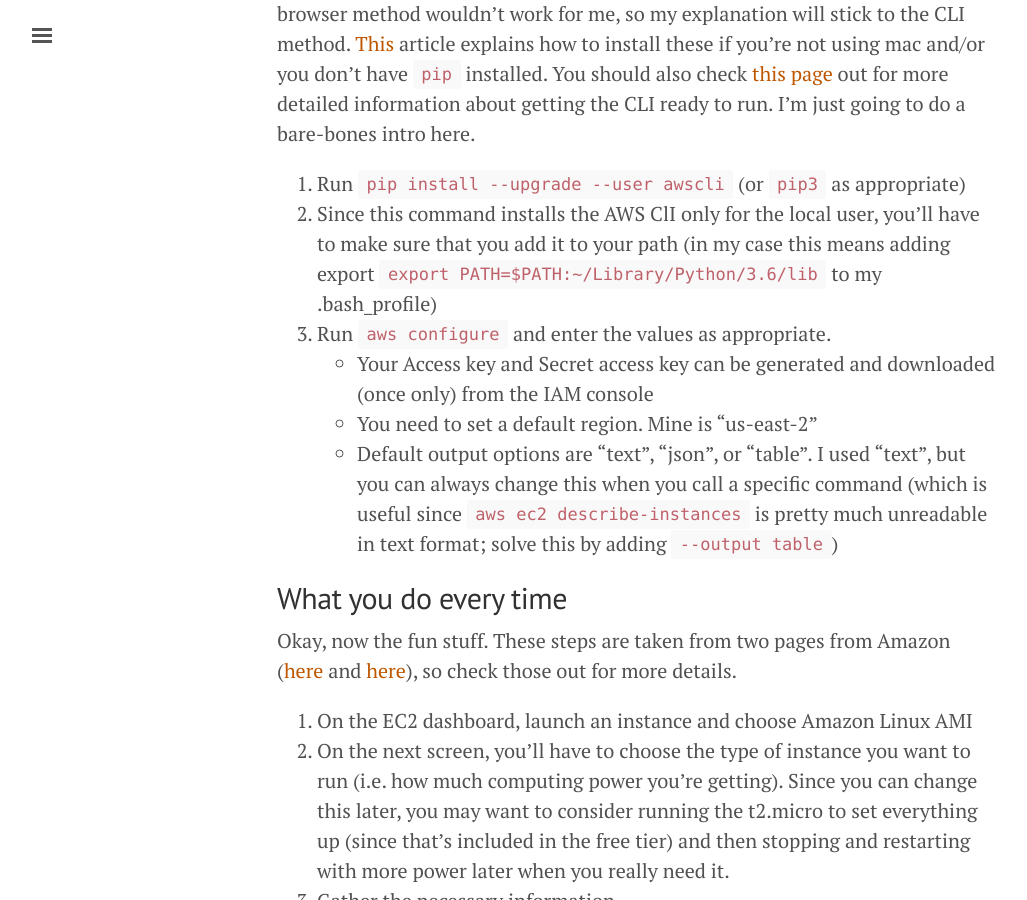
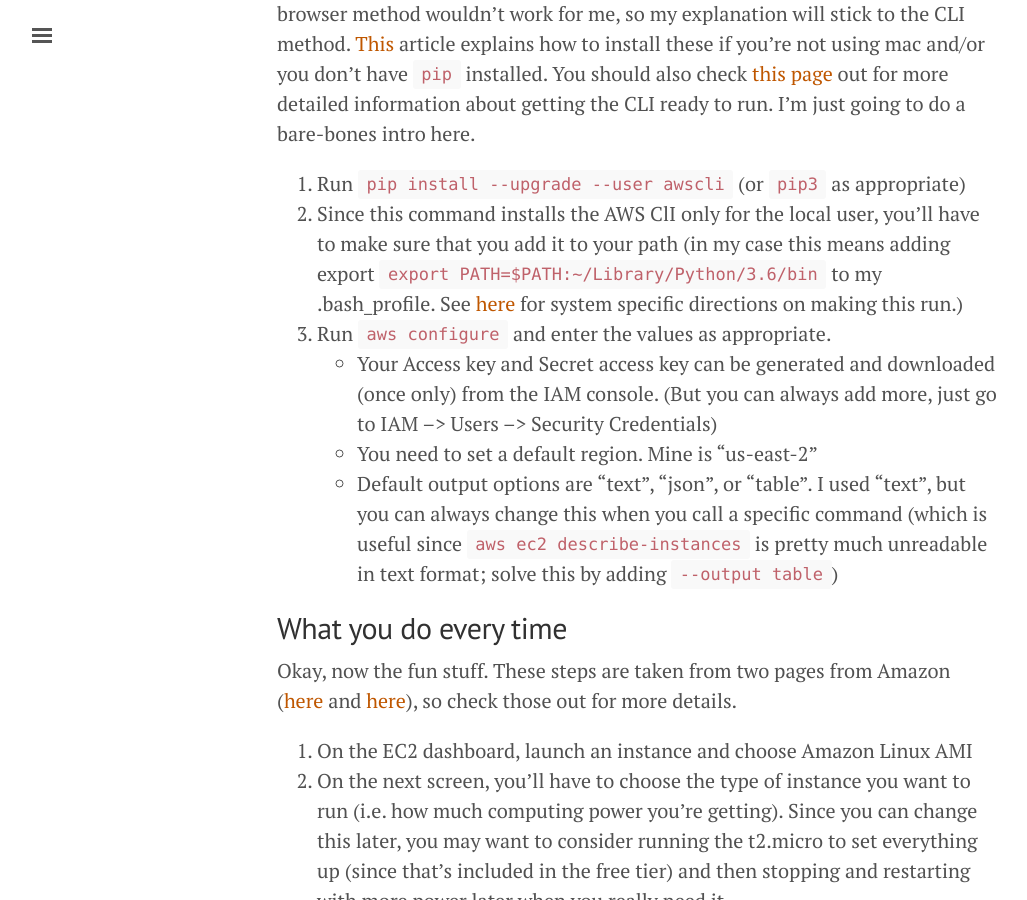
Before and after one commit to bapfeld/bapfeld.github.io, a Jekyll site: the page built from _posts/2017-04-18-cloud_computing.md, in a window 1280 px wide and 900 px high, scrolled down 3754 px. Shown: the whole window, without its empty margins (3-1030 px from the left). Built offline with Jekyll 4.4.1, drawn with Linux system fonts in a browser that asks for light colours.

Commit message:
update with more specific directions for aws cli setup

```diff
--- a/_posts/2017-04-18-cloud_computing.md
+++ b/_posts/2017-04-18-cloud_computing.md
@@ -78,9 +78,9 @@
 There are a couple of ways to connect to your instance once it's running. The browser method wouldn't work for me, so my explanation will stick to the CLI method. [This](http://docs.aws.amazon.com/cli/latest/userguide/installing.html) article explains how to install these if you're not using mac and/or you don't have `pip` installed. You should also check [this page](http://docs.aws.amazon.com/cli/latest/userguide/cli-chap-getting-started.html) out for more detailed information about getting the CLI ready to run. I'm just going to do a bare-bones intro here.
 
 1. Run `pip install --upgrade --user awscli` (or `pip3` as appropriate)
-2. Since this command installs the AWS ClI only for the local user, you'll have to make sure that you add it to your path (in my case this means adding export `export PATH=$PATH:~/Library/Python/3.6/lib` to my .bash_profile)
+2. Since this command installs the AWS ClI only for the local user, you'll have to make sure that you add it to your path (in my case this means adding export `export PATH=$PATH:~/Library/Python/3.6/bin` to my .bash_profile. See [here](http://docs.aws.amazon.com/cli/latest/userguide/installing.html) for system specific directions on making this run.)
 3. Run `aws configure` and enter the values as appropriate.
-    + Your Access key and Secret access key can be generated and downloaded (once only) from the IAM console
+    + Your Access key and Secret access key can be generated and downloaded (once only) from the IAM console. (But you can always add more, just go to IAM --> Users --> Security Credentials)
     + You need to set a default region. Mine is "us-east-2"
     + Default output options are "text", "json", or "table". I used "text", but you can always change this when you call a specific command (which is useful since `aws ec2 describe-instances` is pretty much unreadable in text format; solve this by adding `--output table`)
 
```
